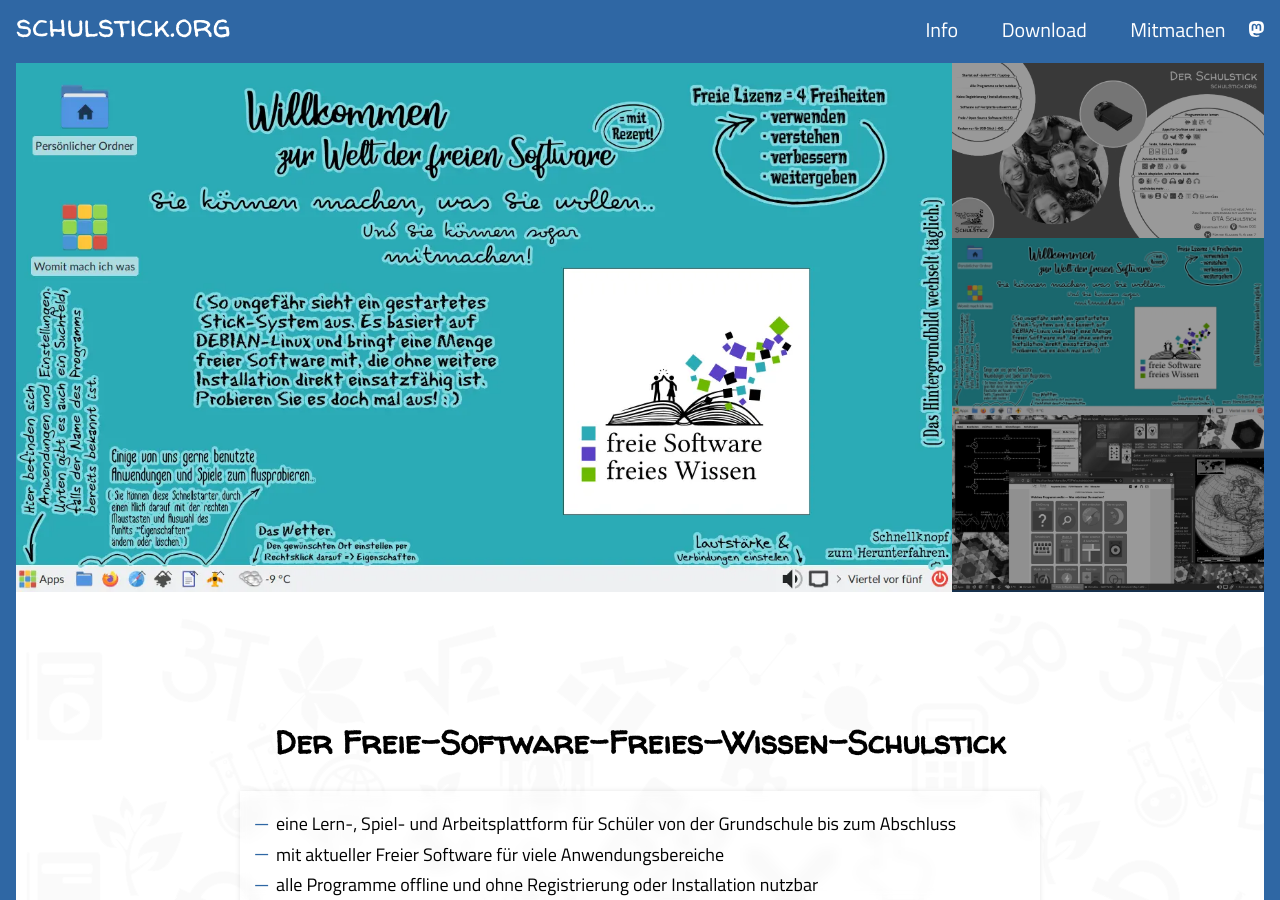
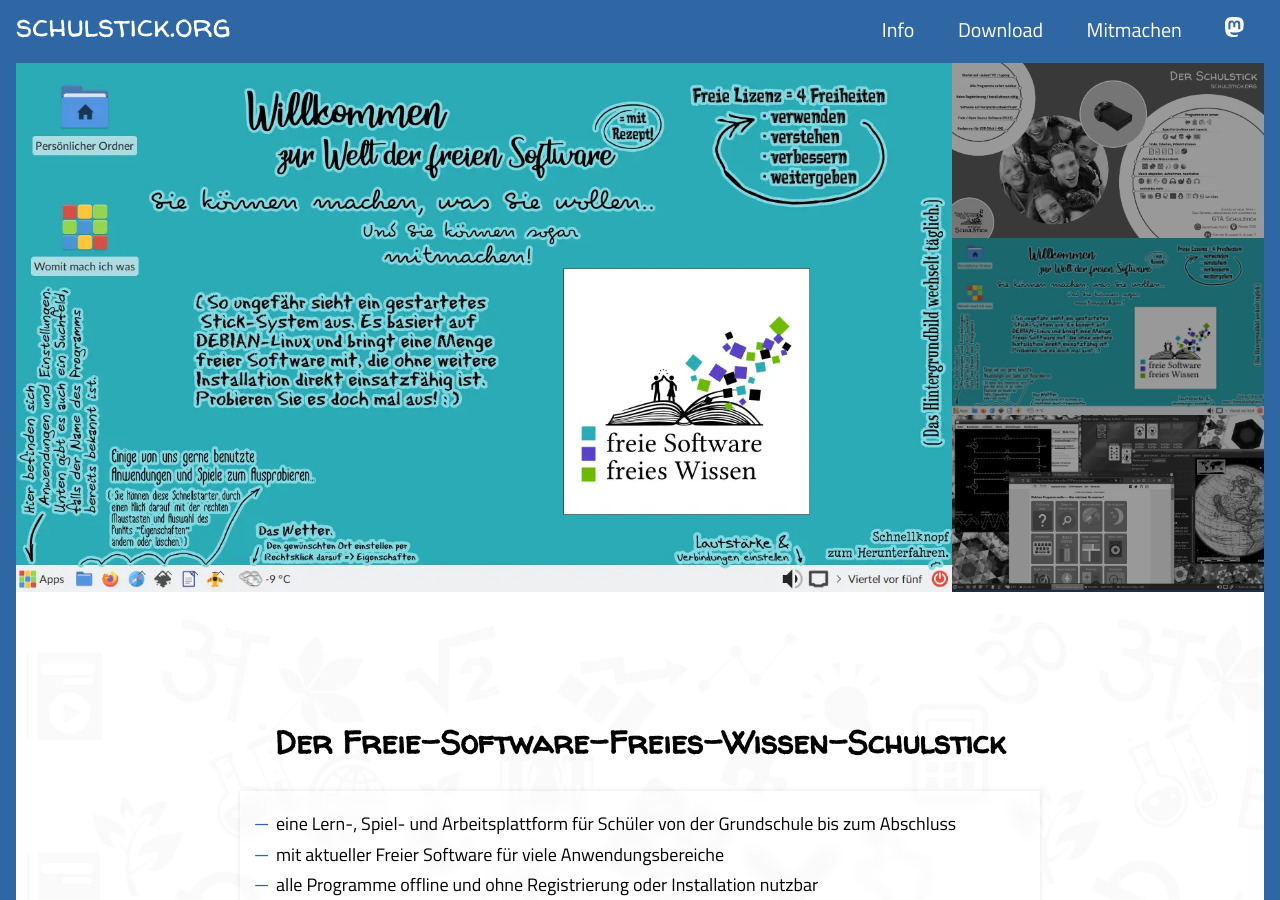
Before and after one commit to fsfw-dresden/schulstick-page, a Jekyll site: the page built from index.md, in a window 1280 px wide and 900 px high. Built offline with Jekyll 4.4.1, drawn with Linux system fonts in a browser that asks for light colours.

Commit message:
Add class=tab to link, too

```diff
--- a/_includes/header.html
+++ b/_includes/header.html
@@ -7,7 +7,7 @@
             <a href="#der-freie-software-freies-wissen-schulstick" class="tab">Info</a>
             <a href="#download-und-bespielen-eines-usb-sticks" class="tab">Download</a>
             <a href="#verbesserungsvorschlge--freie-software-lebt-vom-mitmachen--" class="tab">Mitmachen</a>
-            <a rel="me" href="https://dresden.network/@schulstick">
+            <a rel="me" href="https://dresden.network/@schulstick" class="tab">
                 <svg height="1em" version="1.1" viewBox="0 0 216.41 232.01" xmlns="http://www.w3.org/2000/svg">
                      <path d="m107.87 0c-29.661 0.2425-58.193 3.4545-74.821 11.091 0 0-32.977 14.751-32.977 65.081 0 11.525-0.22401 25.305 0.14099 39.919 1.1975 49.22 9.0232 97.729 54.531 109.77 20.982 5.5537 38.998 6.7173 53.507 5.9198 26.311-1.4588 41.082-9.3896 41.082-9.3896l-0.86792-19.091s-18.803 5.9282-39.919 5.2057c-20.921-0.7175-43.008-2.2557-46.392-27.942-0.3125-2.2562-0.46875-4.6696-0.46875-7.2034 0 0 20.538 5.0203 46.566 6.2128 15.915 0.72999 30.839-0.93235 45.998-2.7411 29.07-3.4712 54.382-21.383 57.563-37.749 5.0125-25.781 4.5996-62.915 4.5996-62.915 0-50.33-32.975-65.081-32.975-65.081-16.626-7.6362-45.176-10.848-74.837-11.091h-0.72876zm-33.569 39.326c12.355 0 21.71 4.7487 27.896 14.247l6.015 10.082 6.015-10.082c6.185-9.4987 15.54-14.247 27.896-14.247 10.677 0 19.281 3.7536 25.851 11.076 6.3687 7.3225 9.5398 17.221 9.5398 29.676v60.941h-24.144v-59.15c0-12.469-5.246-18.798-15.74-18.798-11.602 0-17.417 7.5067-17.417 22.352v32.377h-24.001v-32.377c0-14.845-5.8163-22.352-17.419-22.352-10.494 0-15.74 6.3289-15.74 18.798v59.15h-24.144v-60.941c0-12.455 3.1716-22.353 9.5416-29.676 6.5687-7.3225 15.172-11.076 25.851-11.076z" fill="#fff"/>
                 </svg>
```
